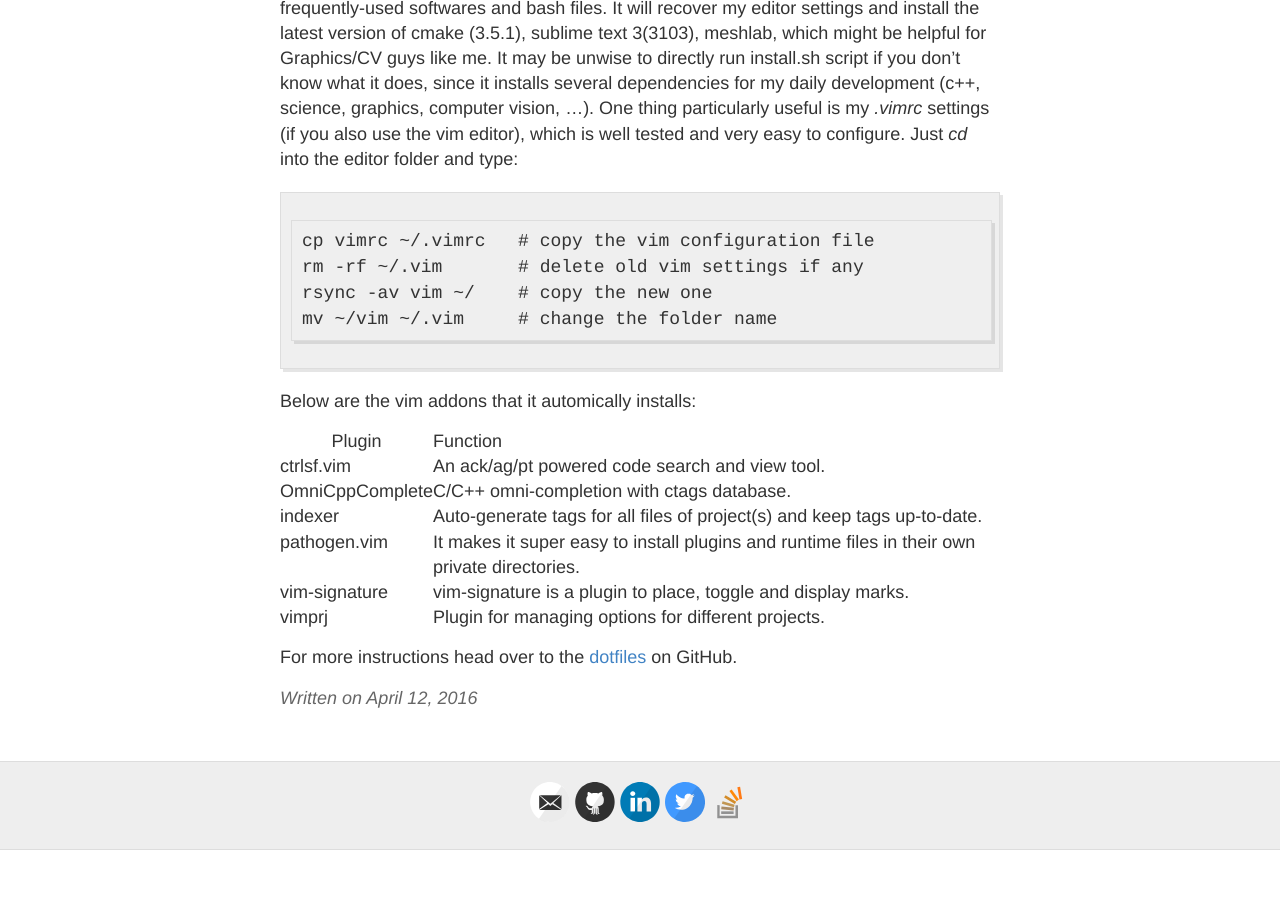
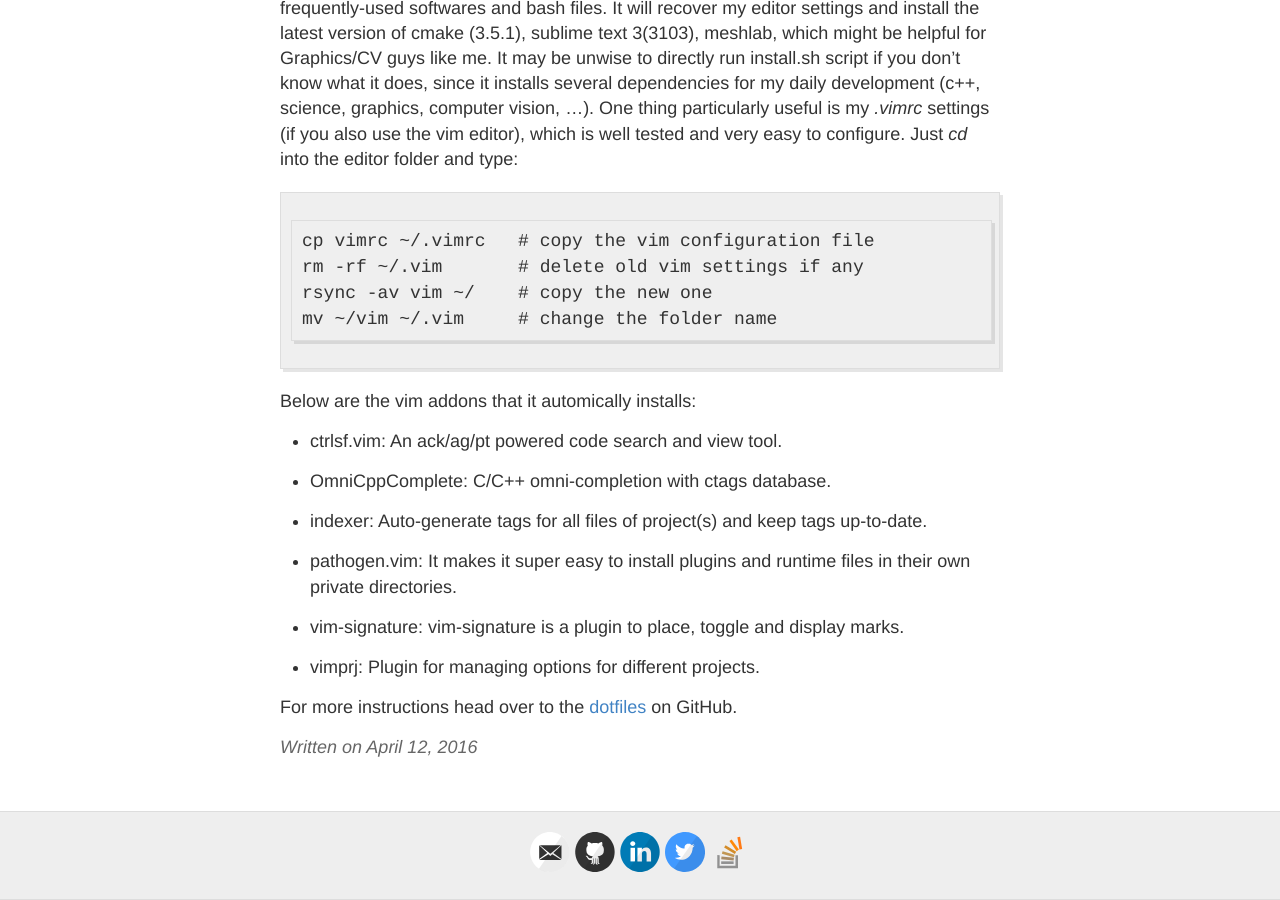
Before and after one commit to hlzz/hlzz.github.io, a Jekyll site: the page built from _posts/2016-4-12-dotfiles.md, in a window 1280 px wide and 900 px high, scrolled down 1081 px. Built offline with Jekyll 4.4.1, drawn with Linux system fonts in a browser that asks for light colours; comment, search, counter and statistics services are not loaded; before the commit the page ends 1931 px from its top, so only the background shows below that.

Commit message:
update dotfiles.md

```diff
--- a/_posts/2016-4-12-dotfiles.md
+++ b/_posts/2016-4-12-dotfiles.md
@@ -18,14 +18,17 @@ mv ~/vim ~/.vim     # change the folder name
 
 Below are the vim addons that it automically installs:
 
-| Plugin        | Function                                          |
-| ------------- |:-----------------------------------------------   |
-| ctrlsf.vim    | An ack/ag/pt powered code search and view tool.   |
-| OmniCppComplete | C/C++ omni-completion with ctags database.      |
-| indexer| Auto-generate tags for all files of project(s) and keep tags up-to-date. |
-| pathogen.vim| It makes it super easy to install plugins and runtime files in their own private directories.|
-| vim-signature| vim-signature is a plugin to place, toggle and display marks.|
-| vimprj| Plugin for managing options for different projects.|
+* ctrlsf.vim: An ack/ag/pt powered code search and view tool.
+
+* OmniCppComplete: C/C++ omni-completion with ctags database.
+
+* indexer: Auto-generate tags for all files of project(s) and keep tags up-to-date.
+
+* pathogen.vim: It makes it super easy to install plugins and runtime files in their own private directories.
+
+* vim-signature: vim-signature is a plugin to place, toggle and display marks.
+
+* vimprj: Plugin for managing options for different projects.
 
 
 For more instructions head over to the [dotfiles](https://github.com/hlzz/dotfiles) on GitHub.
```
